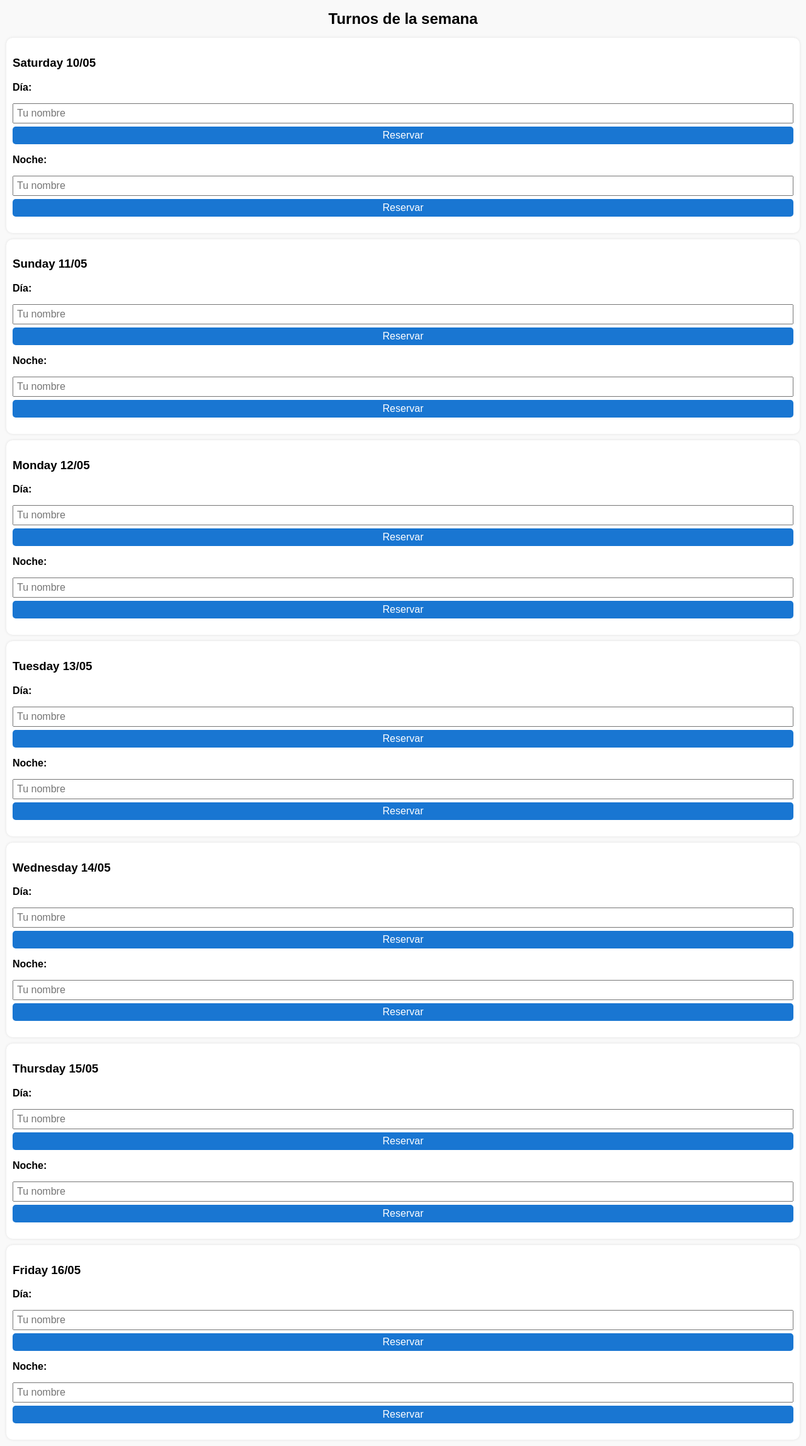
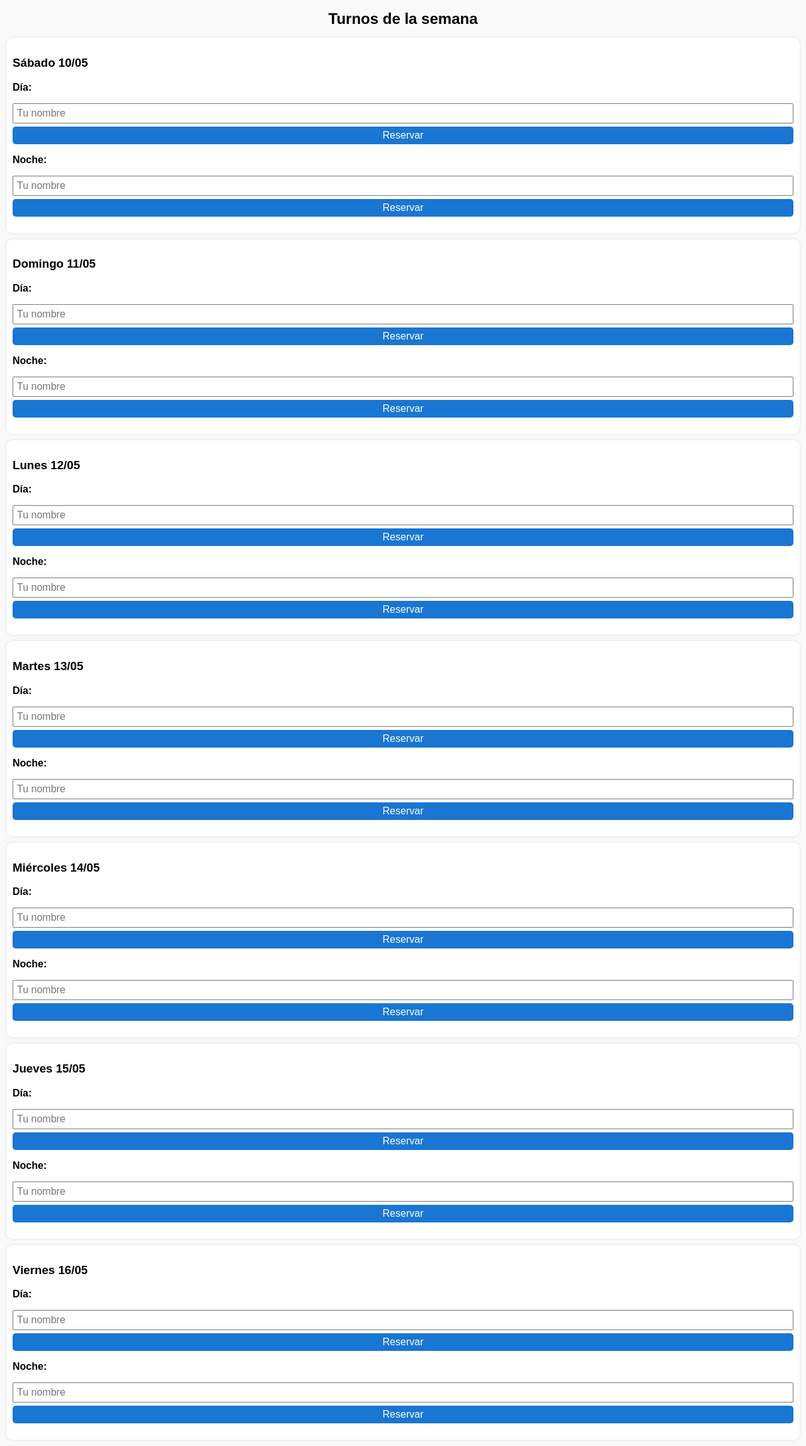
Before and after one commit to T-cordoba/Turnos-cuidado-mama, a Flask app: page / in a window 1280 px wide. Shown: the whole page at 63% size. Run offline with Flask 3, Linux system fonts and the light colour scheme.

Commit message:
Add translation for weekdays in the calendar view

```diff
--- a/app/routes.py
+++ b/app/routes.py
@@ -38,6 +38,18 @@ def index():
     locale.setlocale(locale.LC_TIME, 'C')
 
     hoy = datetime.today().date()
-    dias = [hoy + timedelta(days=i) for i in range(7)]
+    dias_raw = [hoy + timedelta(days=i) for i in range(7)]
+    dias = [(dia, dia.strftime('%A')) for dia in dias_raw]
+
+    dias_traducidos = {
+        'Monday': 'Lunes',
+        'Tuesday': 'Martes',
+        'Wednesday': 'Miércoles',
+        'Thursday': 'Jueves',
+        'Friday': 'Viernes',
+        'Saturday': 'Sábado',
+        'Sunday': 'Domingo'
+    }
+
     turnos = {(t.fecha, t.tipo): t.nombre for t in Turno.query.all()}
-    return render_template('index.html', dias=dias, turnos=turnos)
+    return render_template('index.html', dias=dias, turnos=turnos, dias_traducidos=dias_traducidos)
--- a/app/templates/index.html
+++ b/app/templates/index.html
@@ -11,7 +11,7 @@
     <div class="calendario">
         {% for dia in dias %}
         <div class="dia">
-            <h3>{{ dia.strftime('%A %d/%m')|capitalize }}</h3>
+            <h3>{{ dias_traducidos[dia[1]] }} {{ dia[0].strftime('%d/%m') }}</h3>
 
             {% for turno in ['día', 'noche'] %}
                 <div class="turno">
```
